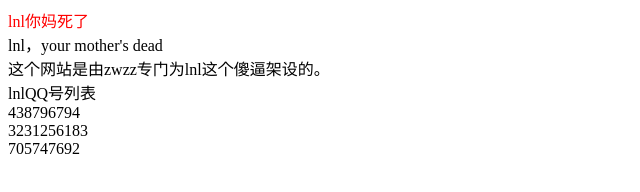
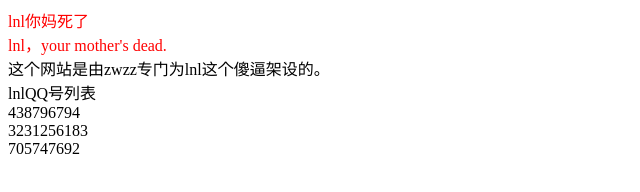
Before and after one commit to zwzzrl/lnl-not-have-mom, a plain HTML site: page index.html in a window 1280 px wide. Shown: the whole page, without its empty margins (0-640 px from the left). Drawn offline with Linux system fonts and the light colour scheme.

Commit message:
Update index.html

```diff
--- a/index.html
+++ b/index.html
@@ -6,7 +6,9 @@
 <body>
     <font color="red">lnl你妈死了
 <br />
-<font color="black">lnl，your mother's dead
+<font color="red">lnl，your mother's dead.
+	<br />
+	<font color="black>
     <br />
 	<font color="black">这个网站是由zwzz专门为lnl这个傻逼架设的。
     <br />
```
